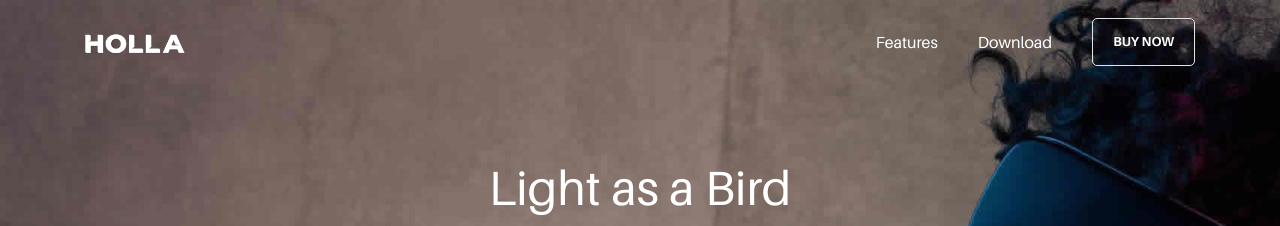
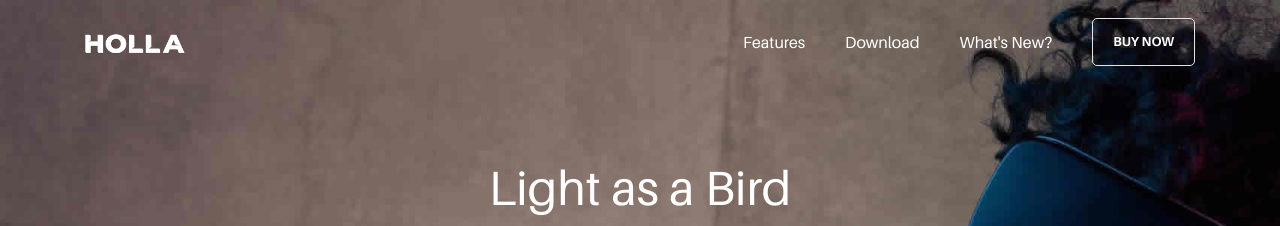
Before and after one commit to meforce/holla, a Jekyll site: the page built from docs/index.html, in a window 1280 px wide and 900 px high. Shown: the top 226 px of the window. Built offline with Jekyll 4.4.1, drawn with Linux system fonts in a browser that asks for light colours; some web fonts are replaced; Markdown is read by kramdown in place of the engine named in the settings.

Commit message:
Update header.html

```diff
--- a/docs/_includes/header.html
+++ b/docs/_includes/header.html
@@ -1,7 +1,7 @@
 <!-- =========== Start of Navigation (main menu) ============ -->
 <header class="navbar navbar-sticky navbar-expand-lg navbar-dark">
 <div class="container position-relative">
-<a class="navbar-brand mr-70" href="index.html">
+<a class="navbar-brand mr-70" href="https://meforce.github.io/holla/">
 <img class="navbar-brand__regular" style="max-width: 100px;" src="https://meforce.github.io/holla/img/holla-text-white.png" alt="Holla Logo">
 <img class="navbar-brand__sticky" style="max-width: 100px;" src="https://meforce.github.io/holla/img/holla-text.png" alt="Holla Logo">
 </a>
@@ -24,6 +24,9 @@
 </li>
 <li class="nav-item">
   <a class="nav-link" href="#download"><i18n>Download</i18n></a>
+</li>
+  <li class="nav-item">
+  <a class="nav-link" href="https://meforce.github.io/holla/whats-new"><i18n>What's New?</i18n></a>
 </li>
   <!--
 <li class="nav-item">
```
